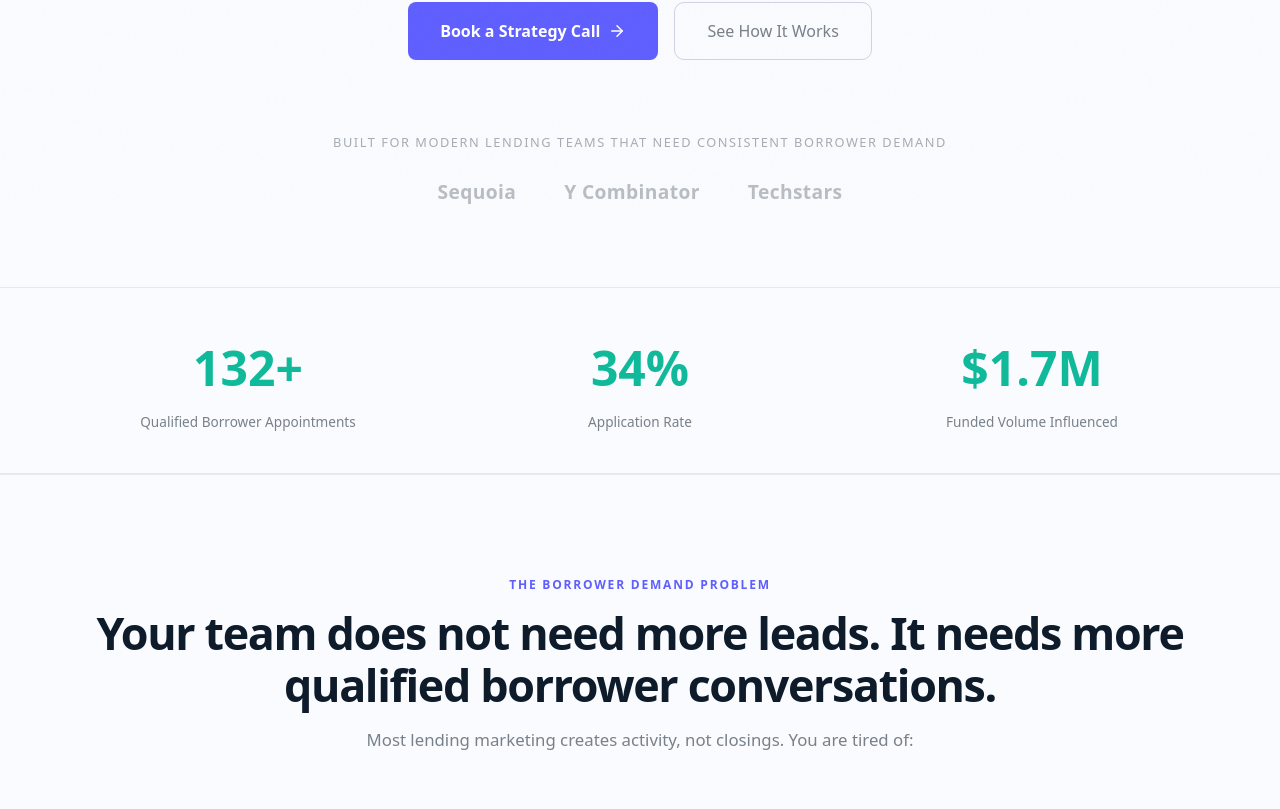
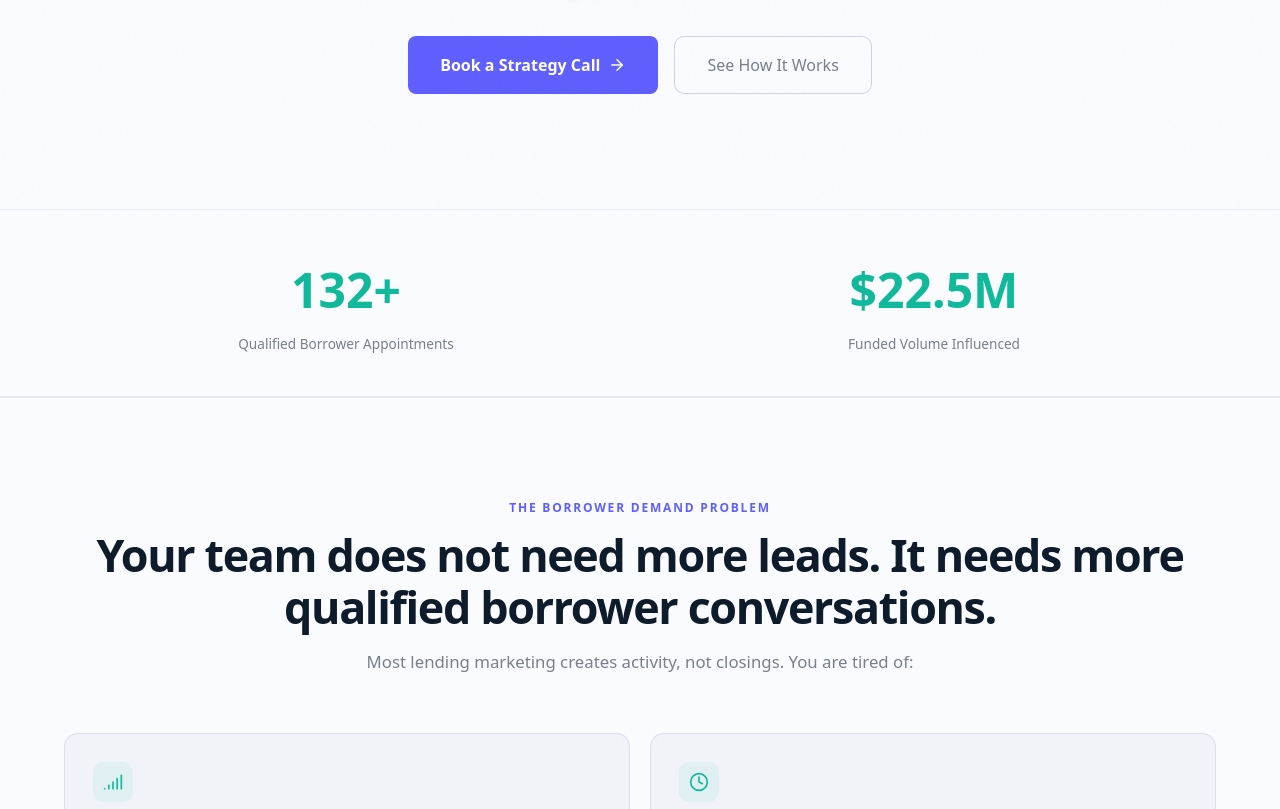
Before and after one commit to HunzlaHussain/social_bloom, a Next.js app: page / in a window 1280 px wide. Shown: the part 591-1400 px from the top of the page. Built offline with nearby package versions, Linux system fonts and the light colour scheme.

Commit message:
Enhance landing page with result cards and update statistics display

```diff
--- a/src/app/page.tsx
+++ b/src/app/page.tsx
@@ -5,6 +5,24 @@ import { SiteHeader } from "@/components/SiteHeader";
 import { SiteFooter } from "@/components/SiteFooter";
 import Image from "next/image";
 import Link from "next/link";
+
+const RESULT_CARDS = [
+  {
+    title: "Northstar Capital",
+    value: "$7.4M",
+    subtext: "Funded volume influenced in 83 days",
+  },
+  {
+    title: "Summit Business Funding",
+    value: "19",
+    subtext: "Qualified business borrower appointments in 5 weeks",
+  },
+  {
+    title: "Ironclad Working Capital",
+    value: "18%",
+    subtext: "Improvement in application-to-funding efficiency",
+  },
+] as const;
 
 export default function Home() {
   const makeMockNumbers = (seed: string) => {
@@ -31,39 +49,11 @@ export default function Home() {
 
     const randInt = (min: number, max: number) =>
       Math.floor(rnd() * (max - min + 1)) + min;
-    const randFloat = (min: number, max: number, decimals = 1) => {
-      const n = rnd() * (max - min) + min;
-      const p = 10 ** decimals;
-      return Math.round(n * p) / p;
-    };
-    const formatMillions = (millions: number) => `$${millions.toFixed(1)}M`;
-
     const qualifiedBorrowerAppointments = randInt(40, 140);
-    const applicationRatePercent = randInt(12, 34);
-    const fundedVolumeInfluenced = formatMillions(randFloat(1.2, 9.8, 1));
-
-    const caseStudies = [
-      {
-        lenderName: "Crescent Home Lending",
-        fundedVolume: formatMillions(randFloat(3.0, 12.5, 1)),
-        fundedVolumeDays: randInt(45, 120),
-      },
-      {
-        lenderName: "Blue Ridge Mortgage",
-        qualifiedAppointments: randInt(18, 65),
-        qualifiedAppointmentsWeeks: randInt(4, 12),
-      },
-      {
-        lenderName: "Harbor Equity Partners",
-        efficiencyImprovementPercent: randInt(10, 38),
-      },
-    ] as const;
 
     return {
       qualifiedBorrowerAppointments,
-      applicationRatePercent,
-      fundedVolumeInfluenced,
-      caseStudies,
+      fundedVolumeInfluenced: "$22.5M",
     };
   };
 
@@ -171,17 +161,6 @@ export default function Home() {
                 See How It Works
               </a>
             </div>
-            <div className="mt-[72px] text-center [&_p]:mb-6 [&_p]:text-[0.8rem] [&_p]:font-medium [&_p]:uppercase [&_p]:tracking-[0.12em] [&_p]:text-sb-text-muted reveal reveal-delay-4">
-              <p>
-                Built for modern lending teams that need consistent borrower
-                demand
-              </p>
-              <div className="flex flex-wrap items-center justify-center gap-6 opacity-50 sm:gap-10 md:gap-12 [&_span]:font-display [&_span]:text-base [&_span]:font-semibold [&_span]:tracking-[0.02em] [&_span]:text-sb-text-secondary sm:[&_span]:text-lg md:[&_span]:text-[1.2rem]">
-                <span>Sequoia</span>
-                <span>Y Combinator</span>
-                <span>Techstars</span>
-              </div>
-            </div>
           </div>
         </div>
       </section>
@@ -189,18 +168,12 @@ export default function Home() {
       {/* METRICS */}
       <div className="border-y border-sb-border py-10">
         <div className="relative z-[1] mx-auto w-full max-w-sb px-4 sm:px-6">
-          <div className="grid grid-cols-1 gap-8 text-center min-[600px]:grid-cols-3 min-[600px]:gap-6 reveal">
+          <div className="grid grid-cols-1 gap-8 text-center min-[600px]:grid-cols-2 min-[600px]:gap-6 reveal">
             <div>
               <div className="font-display text-[clamp(2rem,4vw,3rem)] font-semibold text-sb-accent">
                 {mockNumbers.qualifiedBorrowerAppointments}+
               </div>
               <div className="mt-1 text-[0.85rem] font-medium text-sb-text-secondary">Qualified Borrower Appointments</div>
-            </div>
-            <div>
-              <div className="font-display text-[clamp(2rem,4vw,3rem)] font-semibold text-sb-accent">
-                {mockNumbers.applicationRatePercent}%
-              </div>
-              <div className="mt-1 text-[0.85rem] font-medium text-sb-text-secondary">Application Rate</div>
             </div>
             <div>
               <div className="font-display text-[clamp(2rem,4vw,3rem)] font-semibold text-sb-accent">
@@ -685,54 +658,22 @@ export default function Home() {
             </p>
           </div>
           <div className="grid grid-cols-1 gap-6 md:grid-cols-2">
-            <div className="rounded-2xl border border-sb-border bg-sb-card p-6 transition-[border-color,transform] duration-300 hover:-translate-y-0.5 hover:border-sb-border-strong sm:p-8 reveal">
-              <div className="mb-2 font-display text-xl font-semibold">
-                {mockNumbers.caseStudies[0].lenderName}
-              </div>
-              <div className="flex flex-wrap gap-5">
-                <div className="min-w-[100px] flex-1 rounded-[10px] border border-sb-border bg-[rgba(42,50,130,0.05)] p-4">
-                  <div className="mb-0.5 font-display text-[1.3rem] font-bold text-sb-accent">
-                    {mockNumbers.caseStudies[0].fundedVolume}
-                  </div>
-                  <div className="text-[0.75rem] font-medium text-sb-text-muted">
-                    Funded volume influenced in {mockNumbers.caseStudies[0].fundedVolumeDays} days
+            {RESULT_CARDS.map((card, i) => (
+              <div
+                key={card.title}
+                className={`rounded-2xl border border-sb-border bg-sb-card p-6 transition-[border-color,transform] duration-300 hover:-translate-y-0.5 hover:border-sb-border-strong sm:p-8 reveal${i === 1 ? " reveal-delay-1" : i === 2 ? " reveal-delay-2" : ""}`}
+              >
+                <div className="mb-2 font-display text-xl font-semibold">{card.title}</div>
+                <div className="flex flex-wrap gap-5">
+                  <div className="min-w-[100px] flex-1 rounded-[10px] border border-sb-border bg-[rgba(42,50,130,0.05)] p-4">
+                    <div className="mb-0.5 font-display text-[1.3rem] font-bold text-sb-accent">
+                      {card.value}
+                    </div>
+                    <div className="text-[0.75rem] font-medium text-sb-text-muted">{card.subtext}</div>
                   </div>
                 </div>
               </div>
-            </div>
-
-            <div className="rounded-2xl border border-sb-border bg-sb-card p-6 transition-[border-color,transform] duration-300 hover:-translate-y-0.5 hover:border-sb-border-strong sm:p-8 reveal reveal-delay-1">
-              <div className="mb-2 font-display text-xl font-semibold">
-                {mockNumbers.caseStudies[1].lenderName}
-              </div>
-              <div className="flex flex-wrap gap-5">
-                <div className="min-w-[100px] flex-1 rounded-[10px] border border-sb-border bg-[rgba(42,50,130,0.05)] p-4">
-                  <div className="mb-0.5 font-display text-[1.3rem] font-bold text-sb-accent">
-                    {mockNumbers.caseStudies[1].qualifiedAppointments}
-                  </div>
-                  <div className="text-[0.75rem] font-medium text-sb-text-muted">
-                    Qualified borrower appointments in{" "}
-                    {mockNumbers.caseStudies[1].qualifiedAppointmentsWeeks} weeks
-                  </div>
-                </div>
-              </div>
-            </div>
-
-            <div className="rounded-2xl border border-sb-border bg-sb-card p-6 transition-[border-color,transform] duration-300 hover:-translate-y-0.5 hover:border-sb-border-strong sm:p-8 reveal reveal-delay-2">
-              <div className="mb-2 font-display text-xl font-semibold">
-                {mockNumbers.caseStudies[2].lenderName}
-              </div>
-              <div className="flex flex-wrap gap-5">
-                <div className="min-w-[100px] flex-1 rounded-[10px] border border-sb-border bg-[rgba(42,50,130,0.05)] p-4">
-                  <div className="mb-0.5 font-display text-[1.3rem] font-bold text-sb-accent">
-                    {mockNumbers.caseStudies[2].efficiencyImprovementPercent}%
-                  </div>
-                  <div className="text-[0.75rem] font-medium text-sb-text-muted">
-                    Improvement in application-to-close efficiency
-                  </div>
-                </div>
-              </div>
-            </div>
+            ))}
           </div>
         </div>
       </section>
```
